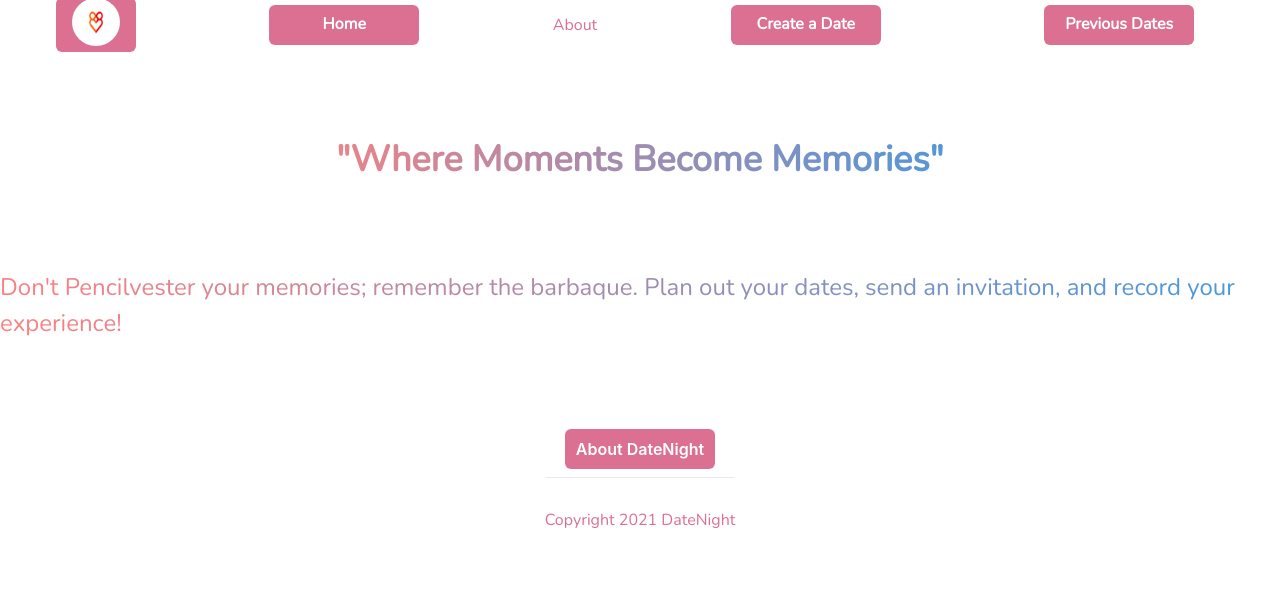
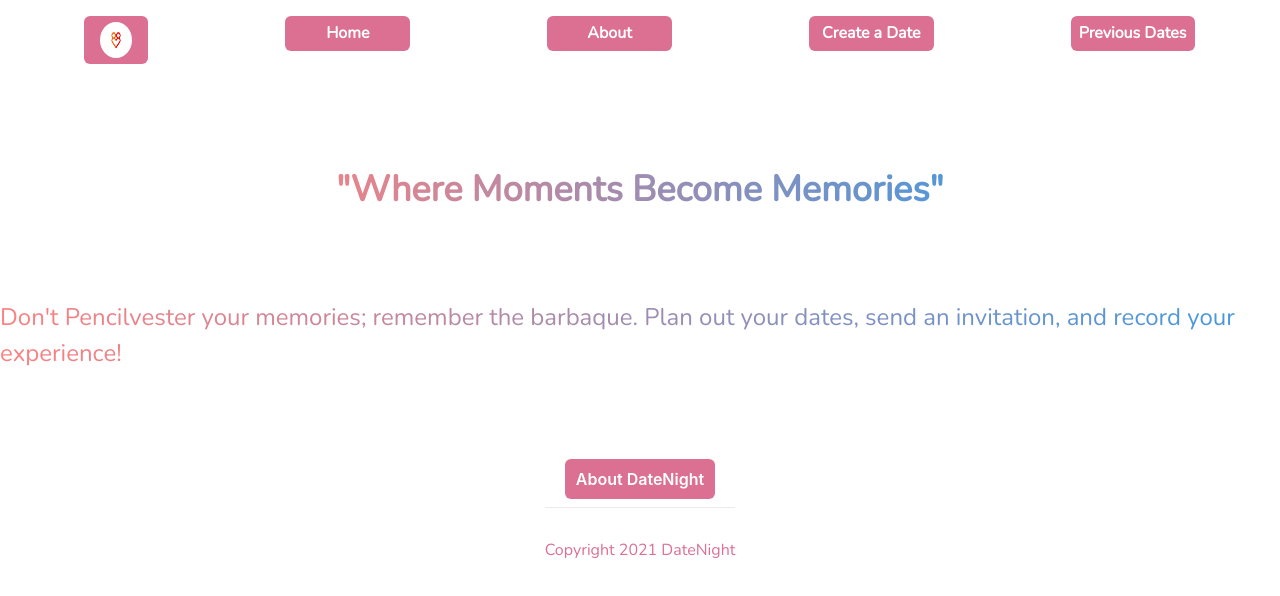
Before and after one commit to nme22/dateNight, a Next.js app in the folder datingapp/: page / in a window 1280 px wide. Shown: the top 596 px of the page. Built offline with nearby package versions, Linux system fonts and the light colour scheme.

Commit message:
fixed resizing of navbar

```diff
--- a/datingapp/components/Navbar.js
+++ b/datingapp/components/Navbar.js
@@ -1,52 +1,42 @@
 import Link from 'next/link';
 import Image from 'next/image';
-import { HStack, Button, useColorMode } from '@chakra-ui/react';
+import { HStack, Button, useColorMode, Box } from '@chakra-ui/react';
 import { motion } from 'framer-motion';
 
 const DateNavbar = () => {
   const { toggleColorMode } = useColorMode();
 
   return (
-    <HStack
-      w="full"
-      h={50}
+    <Box
+      h={{ base: '100%', md: '100%', lg: '100%' }}
+      w={{ base: '100%', md: '100%', lg: '100%' }}
       p={4}
-      spacing={6}
-      display="flex"
+      d="flex"
       flexDirection="row"
+      flexWrap="wrap"
       justifyContent="space-around"
       fontFamily="Nunito"
       textColor="palevioletred"
     >
       <Button
         onClick={toggleColorMode}
-        h="300%"
-        w="80px"
-        borderradius="35%"
+        h="48px"
+        w="64px"
+        borderradius="25%"
         bg="palevioletred"
         _hover={{
           bg: 'turquoise',
         }}
       >
-        <motion.div
-          whileHover={{ scale: 1.3, rotate: 360 }}
-          whileTap={{
-            scale: 0.8,
-            rotate: -90,
-            borderRadius: '100%',
-          }}
-        >
-          <Image src="/datingIMG.png" alt="Heart" height="70px" width="70px" />
-        </motion.div>
+        <Image src="/datingIMG.png" alt="Heart" height="72px" width="64px" />
       </Button>
 
       <Link href="/">
-        <motion.button whileHover={{ scale: 1.1 }} whileTap={{ scale: 1.0 }}>
         <Button
           d="block"
-            w="150px"
+          h={{ base: '20%', md: '15%', lg: '10%' }}
+          w={{ base: '20%', md: '15%', lg: '10%' }}
           p="8px"
-            m="30px"
           bg="palevioletred"
           borderradius="4px"
           color="white"
@@ -57,18 +47,15 @@ const DateNavbar = () => {
         >
           Home
         </Button>
-        </motion.button>
       </Link>
       <Link href="/About">
-        <motion.button
-          whileHover={{ scale: 1.1 }}
-          whileTap={{ scale: 1.0 }}
+        <Button
           d="block"
-          w="150px"
+          h={{ base: '25%', md: '15%', lg: '10%' }}
+          w={{ base: '25%', md: '15%', lg: '10%' }}
           p="8px"
-          m="30px"
           bg="palevioletred"
-          borderradius="4px"
+          borderradius="5%"
           color="white"
           text-align="center"
           _hover={{
@@ -76,15 +63,14 @@ const DateNavbar = () => {
           }}
         >
           About
-        </motion.button>
+        </Button>
       </Link>
       <Link href="/FormDate">
-        <motion.button whileHover={{ scale: 1.1 }} whileTap={{ scale: 1.0 }}>
         <Button
           d="block"
-            w="150px"
+          h={{ base: '25%', md: '15%', lg: '10%' }}
+          w={{ base: '25%', md: '15%', lg: '10%' }}
           p="8px"
-            m="30px"
           bg="palevioletred"
           borderradius="4px"
           color="white"
@@ -95,28 +81,25 @@ const DateNavbar = () => {
         >
           Create a Date
         </Button>
-        </motion.button>
       </Link>
       <Link href="/Dates">
-        <motion.button whileHover={{ scale: 1.1 }} whileTap={{ scale: 1.0 }}>
         <Button
           d="block"
-            w="150px"
+          h={{ base: '25%', md: '15%', lg: '10%' }}
+          w={{ base: '25%', md: '15%', lg: '10%' }}
           p="8px"
-            m="30px"
           bg="palevioletred"
           borderradius="4px"
+          textAlign="start"
           color="white"
-            text-align="center"
           _hover={{
             bg: 'turquoise',
           }}
         >
           Previous Dates
         </Button>
-        </motion.button>
       </Link>
-    </HStack>
+    </Box>
   );
 };
 
```
Also changed, not shown: datingapp/pages/FormDate.js (+2 -6 lines). Lines whose indentation alone changed are shown as unchanged.
